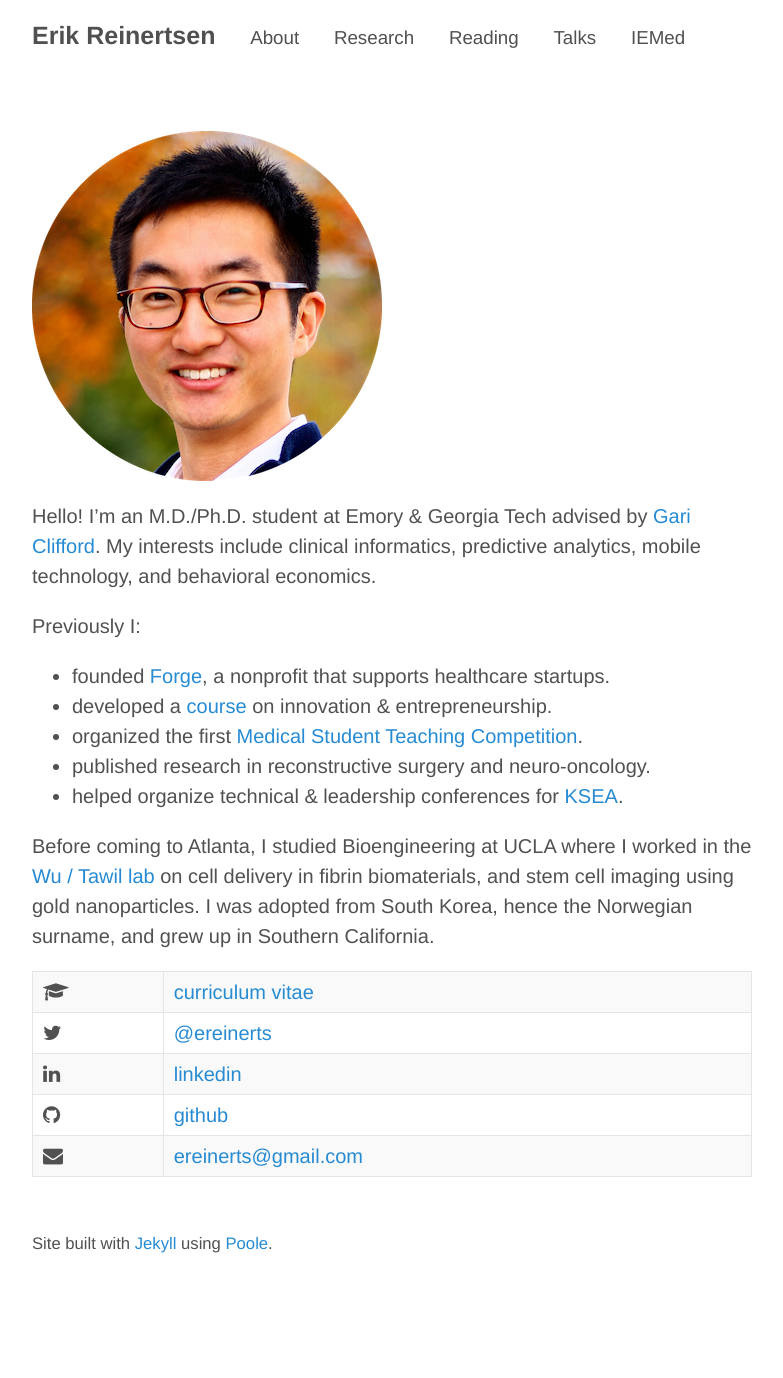
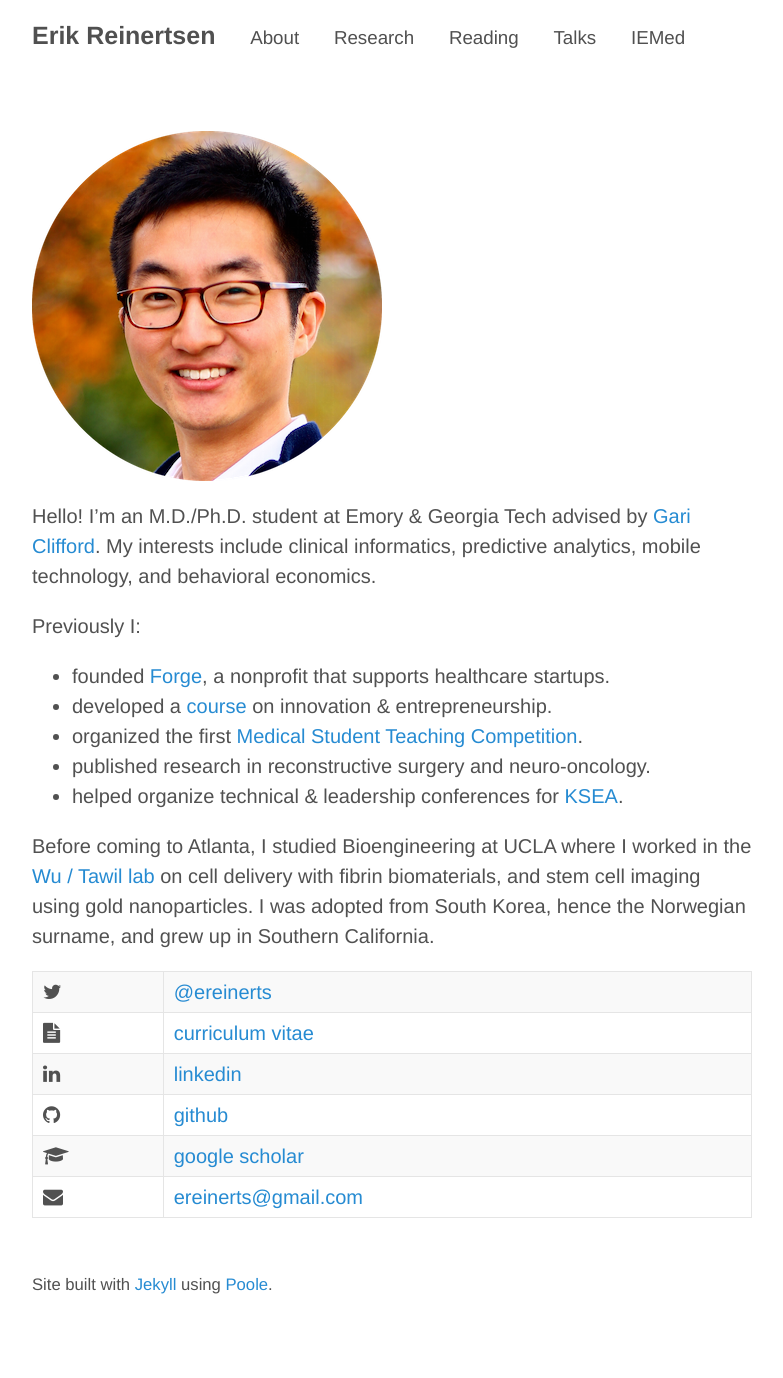
Before and after one commit to erikr/erikr.github.io, a Jekyll site: the page built from about.md, in a window 1280 px wide. Shown: the whole page, without its empty margins (248-1031 px from the left). Built offline with Jekyll 4.4.1, drawn with Linux system fonts in a browser that asks for light colours; nearby versions of some CDN libraries; before the commit the page ends 1337 px from its top, so only the background shows below that.

Commit message:
updates to about

```diff
--- a/about.md
+++ b/about.md
@@ -16,12 +16,13 @@ Previously I:
 + published research in reconstructive surgery and neuro-oncology.
 + helped organize technical & leadership conferences for [KSEA](http://ksea.org/).
 
-Before coming to Atlanta, I studied Bioengineering at UCLA where I worked in the [Wu / Tawil lab](http://wulab.seas.ucla.edu/) on cell delivery in fibrin biomaterials, and stem cell imaging using gold nanoparticles. I was adopted from South Korea, hence the Norwegian surname, and grew up in Southern California.
+Before coming to Atlanta, I studied Bioengineering at UCLA where I worked in the [Wu / Tawil lab](http://wulab.seas.ucla.edu/) on cell delivery with fibrin biomaterials, and stem cell imaging using gold nanoparticles. I was adopted from South Korea, hence the Norwegian surname, and grew up in Southern California.
 
-<i class="fa fa-graduation-cap"></i> | [curriculum vitae](https://dl.dropboxusercontent.com/u/1102315/Erik%20Reinertsen%20CV.pdf)
 <i class="fa fa-twitter"></i> | [@ereinerts](http://www.twitter.com/ereinerts)
+<i class="fa fa-file-text"></i> | [curriculum vitae](https://dl.dropboxusercontent.com/u/1102315/Erik%20Reinertsen%20CV.pdf)
 <i class="fa fa-linkedin"></i> | [linkedin](http://www.linkedin.com/in/erikreinertsen/)
 <i class="fa fa-github"></i> | [github](https://github.com/erikreinerts)
+<i class="fa fa-graduation-cap"></i> | [google scholar](https://scholar.google.com/citations?user=iFS2ETsAAAAJ&hl=en&oi=ao)
 <i class="fa fa-envelope"></i> | <a href="mailto:ereinerts@gmail.com">ereinerts@gmail.com</a>
 
 <footer class="footer">
```
